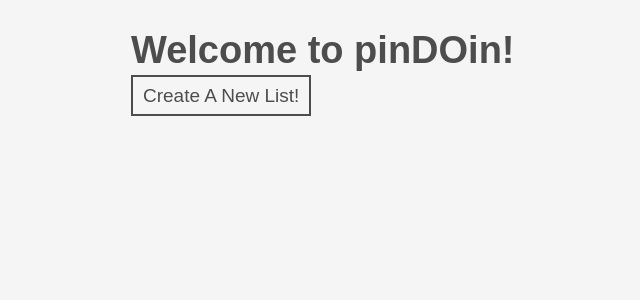
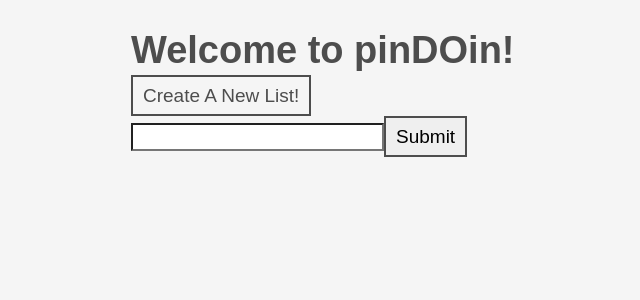
Before and after one commit to VinceWetz/cc-to-do-list, a React (Create React App) app in the folder pindoin/: page / in a window 1280 px wide. Shown: the top 300 px of the page, without its empty margins (169-809 px from the left). Built offline with nearby package versions, Linux system fonts and the light colour scheme.

Commit message:
Join Button

```diff
--- a/pindoin/src/index.js
+++ b/pindoin/src/index.js
@@ -21,7 +21,8 @@ class WelcomePage extends React.Component {
     constructor(props){
         super(props);
         this.state = {
-            list: NaN
+            list: NaN,
+            listId: ''
         };
     }
 
@@ -31,6 +32,21 @@ class WelcomePage extends React.Component {
             list: list
         })
     }
+
+    handleChange = (e) => {
+        this.setState({
+            listId: e.target.value
+        })
+    }
+
+    handleJoin = async (e) => {
+        if(this.state.listId)
+            return <Redirect to={'/list/' + this.state.listId} />
+        // alert('/list/' + this.state.listId);
+        else
+            alert('Please enter a List id');
+    }
+
 
     renderRedirect = () => {
         if (this.state.list) {
@@ -44,6 +60,12 @@ class WelcomePage extends React.Component {
                 <h1>Welcome to pinDOin!</h1>
                 {this.renderRedirect()}
                 <button type="button" className="btn" onClick={this.handleCreate}>Create a new list!</button>
+                <br></br>
+
+                <form onSubmit={this.handleJoin}>
+                    <input type="text" value={this.state.listId} onChange={this.handleChange} />
+                    <input type="submit" className= "btn join" value="Submit" />
+                </form>
             </div>
         )
     }
```
